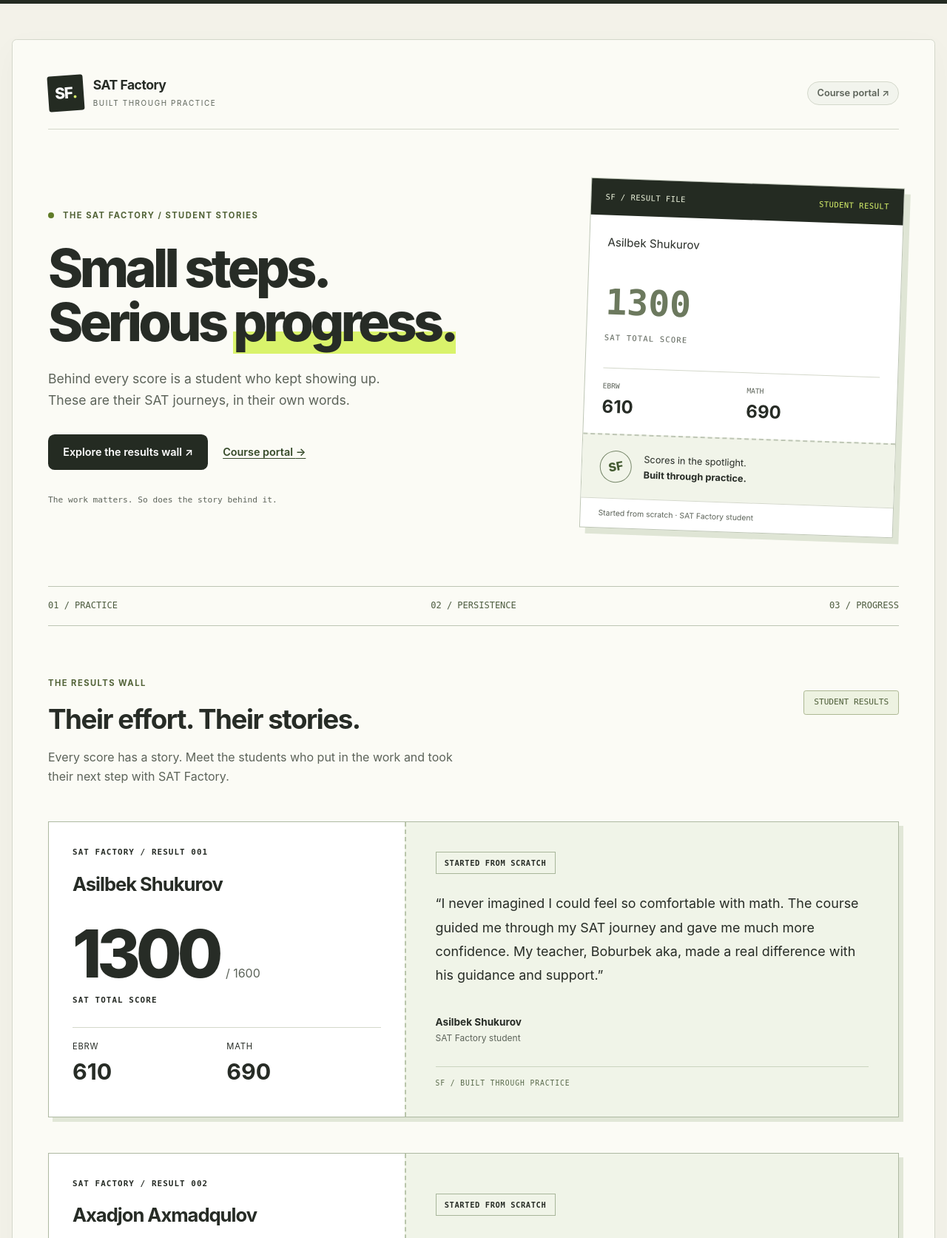
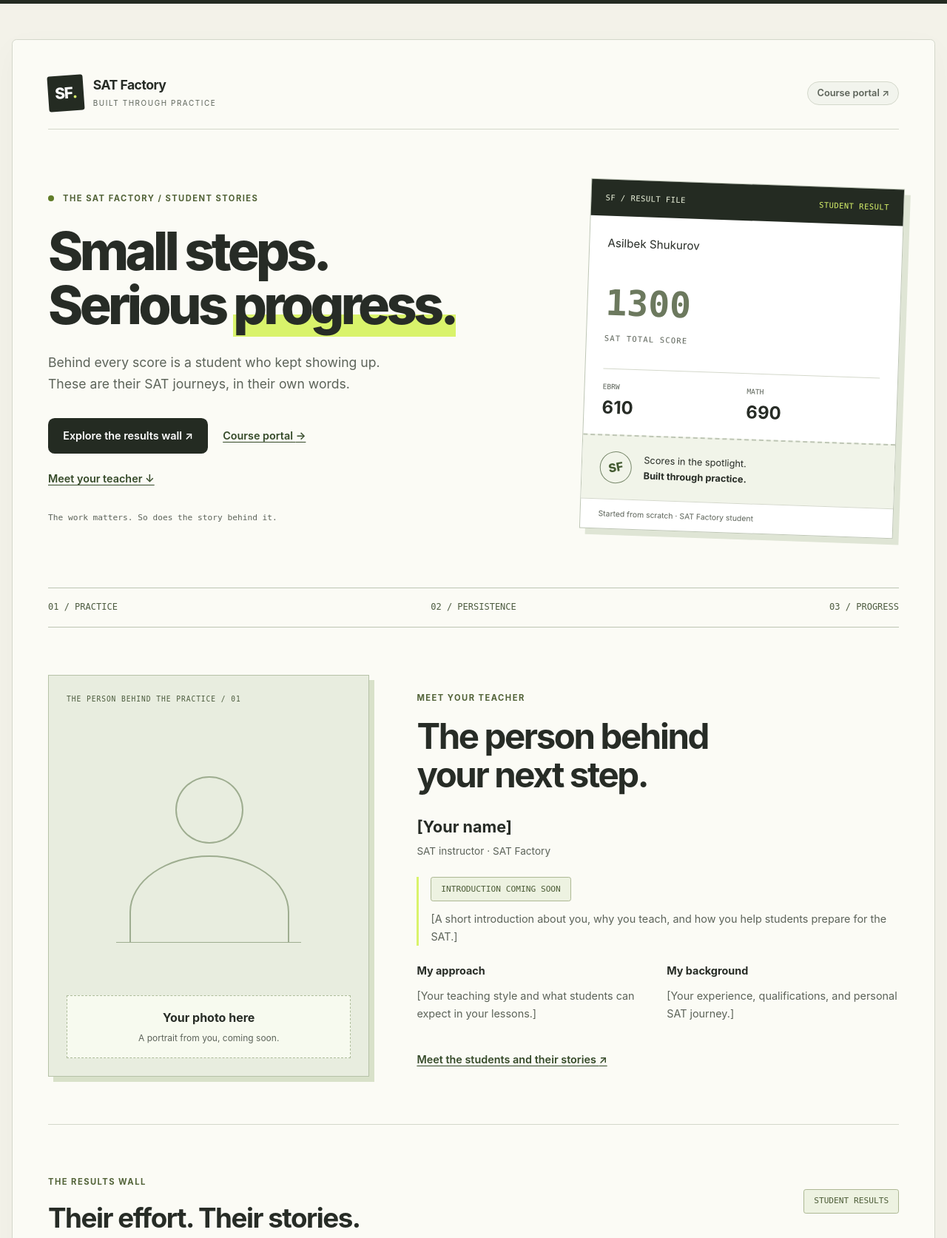
Before and after one commit to Boburbek0717/Student_Attendance_App, a FastAPI app: page / in a window 1280 px wide. Shown: the top 1673 px of the page at 74% size. Run offline with FastAPI, Linux system fonts and the light colour scheme; parts of the project's set-up code (start-up, migrations or seed data) failed here and were passed over.

Commit message:
Add teacher introduction placeholder and three logo concepts

```diff
--- a/app/static/style.css
+++ b/app/static/style.css
@@ -233,3 +233,23 @@ nav[aria-label="Lesson history pages"] { display: flex; flex-wrap: wrap; align-i
 
 /* Selected score-ticket gallery. */
 .ticket-score-panel h3 { margin:1rem 0; font-size:1.6rem; letter-spacing:-.04em; }
+
+/* Teacher introduction: deliberately labeled content and portrait placeholders. */
+.teacher-jump { display:inline-block; margin-top:1.4rem; }
+.teacher-feature { display:grid; grid-template-columns:.8fr 1.2fr; gap:clamp(2rem,5vw,4rem); align-items:center; padding:4rem 0; border-bottom:1px solid var(--line); scroll-margin-top:1.5rem; }
+.teacher-portrait { aspect-ratio:4/5; min-width:0; position:relative; display:flex; flex-direction:column; justify-content:space-between; align-items:center; padding:1.5rem; background:#e8eddf; border:1px solid #b6c2a8; box-shadow:7px 7px 0 #d8e1c9; }
+.portrait-index { font:.6rem/1.7 ui-monospace,monospace; letter-spacing:.1em; align-self:flex-start; color:#4c5c3e; }
+.portrait-outline { width:65%; aspect-ratio:1/1; position:relative; overflow:hidden; border-bottom:1px solid #9ead90; }
+.portrait-outline:before { content:""; position:absolute; border:2px solid #9ead90; width:35%; height:35%; border-radius:50%; top:10%; left:32%; }
+.portrait-outline:after { content:""; position:absolute; border:2px solid #9ead90; width:85%; height:60%; border-radius:50% 50% 0 0; top:53%; left:7%; }
+.portrait-caption { text-align:center; background:#f7faef; width:100%; padding:1rem; border:1px dashed #adbc9a; }
+.portrait-caption strong,.portrait-caption span { display:block; }
+.portrait-caption span { font-size:.75rem; color:var(--muted); margin-top:.3rem; }
+.teacher-introduction h2 { font-size:clamp(2rem,3.7vw,3.2rem); line-height:1.1; margin:1rem 0 1.7rem; letter-spacing:-.05em; }
+.teacher-name-placeholder { font-size:1.35rem; font-weight:750; margin-bottom:0; }
+.teacher-role { font-size:.85rem; color:var(--muted); margin-top:.2rem; }
+.teacher-bio-placeholder { margin:1.5rem 0; padding-left:1rem; border-left:3px solid var(--accent); }
+.teacher-bio-placeholder p,.teacher-detail-grid p { color:var(--muted); font-size:.9rem; }
+.teacher-detail-grid { display:grid; grid-template-columns:1fr 1fr; gap:1.5rem; margin-bottom:1.5rem; }
+.teacher-detail-grid h3 { font-size:.9rem; margin-top:0; }
+@media(max-width:700px) { .teacher-feature { grid-template-columns:1fr; padding:2.5rem 0; } .teacher-portrait { width:min(100%,22rem); justify-self:center; } .teacher-detail-grid { grid-template-columns:1fr; gap:.5rem; } }
--- a/app/templates/base.html
+++ b/app/templates/base.html
@@ -4,7 +4,7 @@
     <meta charset="UTF-8">
     <meta name="viewport" content="width=device-width, initial-scale=1">
     <title>{% block title %}SAT Factory{% endblock %}</title>
-    <link rel="stylesheet" href="{{ url_for('static', path='/style.css') }}?v=score-tickets-2">
+    <link rel="stylesheet" href="{{ url_for('static', path='/style.css') }}?v=teacher-branding-1">
 </head>
 <body>
     <a class="skip-link" href="#main-content">Skip to content</a>
--- a/app/templates/index.html
+++ b/app/templates/index.html
@@ -12,6 +12,7 @@
             {% if user %}<a class="text-action" href="/{{ user.role }}">Go to my dashboard</a>
             {% else %}<a class="text-action" href="/login">Course portal <span aria-hidden="true">→</span></a>{% endif %}
         </div>
+        <a class="text-action teacher-jump" href="#teacher">Meet your teacher <span aria-hidden="true">↓</span></a>
         <p class="hero-footnote">The work matters. So does the story behind it.</p>
     </div>
     <aside class="result-ticket" aria-label="Featured result: Asilbek Shukurov">
@@ -27,6 +28,22 @@
     </aside>
 </section>
 <div class="factory-strip" aria-label="Our focus"><span>01 / PRACTICE</span><span>02 / PERSISTENCE</span><span>03 / PROGRESS</span></div>
+<section id="teacher" class="teacher-feature" aria-labelledby="teacher-feature-heading">
+    <div class="teacher-portrait" role="img" aria-label="Placeholder for your teacher's portrait">
+        <span class="portrait-index">THE PERSON BEHIND THE PRACTICE / 01</span>
+        <div class="portrait-outline" aria-hidden="true"><span></span></div>
+        <div class="portrait-caption"><strong>Your photo here</strong><span>A portrait from you, coming soon.</span></div>
+    </div>
+    <div class="teacher-introduction">
+        <p class="eyebrow">MEET YOUR TEACHER</p>
+        <h2 id="teacher-feature-heading">The person behind<br>your next step.</h2>
+        <p class="teacher-name-placeholder">[Your name]</p>
+        <p class="teacher-role">SAT instructor · SAT Factory</p>
+        <div class="teacher-bio-placeholder"><span class="development-label">INTRODUCTION COMING SOON</span><p>[A short introduction about you, why you teach, and how you help students prepare for the SAT.]</p></div>
+        <div class="teacher-detail-grid"><div><h3>My approach</h3><p>[Your teaching style and what students can expect in your lessons.]</p></div><div><h3>My background</h3><p>[Your experience, qualifications, and personal SAT journey.]</p></div></div>
+        <a class="text-action" href="#results">Meet the students and their stories <span aria-hidden="true">↗</span></a>
+    </div>
+</section>
 <section id="results" class="results-section" aria-labelledby="results-heading">
     {% set results = [{"name": "Asilbek Shukurov", "ebrw": 610, "math": 690, "tag": "STARTED FROM SCRATCH", "quote": "I never imagined I could feel so comfortable with math. The course guided me through my SAT journey and gave me much more confidence. My teacher, Boburbek aka, made a real difference with his guidance and support."}, {"name": "Axadjon Axmadqulov", "ebrw": 640, "math": 710, "tag": "STARTED FROM SCRATCH", "quote": "When I first started preparing for the SAT, I thought it would be very difficult and take a long time. With my teacher's help, I achieved my score after just four months of individual lessons."}, {"name": "Shoxjaxon Akramov", "ebrw": 610, "math": 600, "tag": "PERSISTENCE PAID OFF", "quote": "The SAT was a real challenge for me, and I didn't reach my target score on my first attempt. But I kept working hard, tried again, and earned a score high enough to qualify for a scholarship at a state university."}] %}
     <div class="section-heading"><div><p class="eyebrow">THE RESULTS WALL</p><h2 id="results-heading">Their effort. Their stories.</h2></div><span class="development-label">STUDENT RESULTS</span></div>
```
Also changed, not shown: docs/product-backlog.md (+10 -0 lines), output/branding/01-industrial-monogram.png (added), output/branding/02-book-and-progress.png (added), output/branding/03-workshop-seal.png (added), output/branding/README.md (added).
